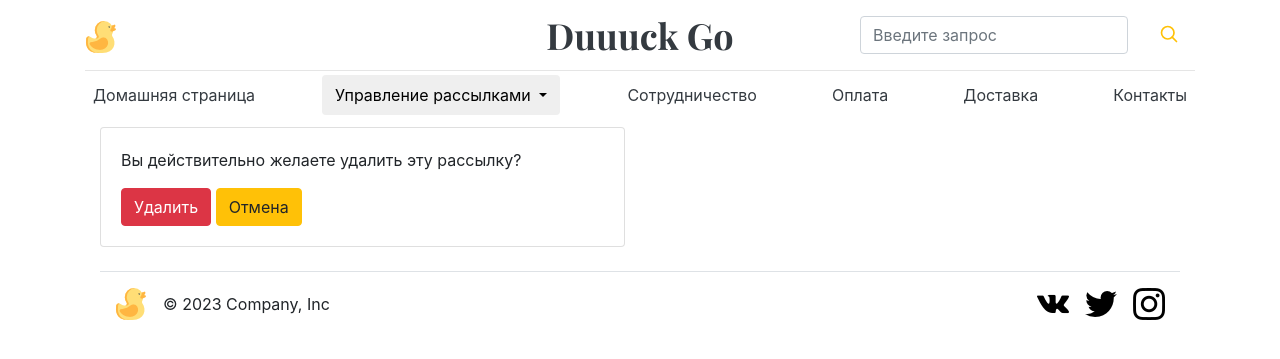
After one commit to Infuzoria/duck_shop, a Django app: page /delete_newsletter/1/ in a window 1280 px wide. The commit adds this page. Shown: the top 359 px of the page. Run offline with Django 5.2, Linux system fonts and the light colour scheme; tables that the repository leaves empty hold one stand-in row (values such as "Sample post"); some libraries are stand-ins or nearby versions.

Commit message:
Создали контроллер для удаления рассылки

```diff
--- a/catalog/views.py
+++ b/catalog/views.py
@@ -5,6 +5,8 @@ from catalog.models import Product, Request, Post, Version
 from django.views.generic import ListView, DetailView, CreateView, UpdateView, DeleteView
 from pytils.translit import slugify
 from django.urls import reverse
+
+from django.core.mail import send_mail
 
 
 class ProductCreateView(CreateView):
@@ -91,6 +93,8 @@ class PostListView(ListView):
 class PostDetailView(DetailView):
     model = Post
 
+    send_mail("Django", "Test message", "tv_pavlovich@mail.ru", ["alexa.sazhaeva@gmail.com"], fail_silently=False,)
+
     def get_queryset(self):
         queryset = super().get_queryset()
         queryset = queryset.filter(id=self.kwargs.get('pk'))
--- /dev/null
+++ b/mailing_app/templates/mailing_app/newsletter_confirm_delete.html
@@ -0,0 +1,22 @@
+{% extends 'base.html' %}
+{% block content %}
+{% load custom %}
+
+<div class="col-12">
+    <div class="row">
+        <div class="col-6">
+            <div class="card">
+                <div class="card-body">
+                    <form method="post">
+                        {% csrf_token %}
+                        <p>Вы действительно желаете удалить эту рассылку?</p>
+                        <button type="submit" class="btn btn-danger">Удалить</button>
+                        <a href="/newsletters" class="btn btn-warning">Отмена</a>
+                    </form>
+                </div>
+            </div>
+        </div>
+    </div>
+</div>
+
+{% endblock%}
--- a/mailing_app/templates/mailing_app/newsletter_list.html
+++ b/mailing_app/templates/mailing_app/newsletter_list.html
@@ -42,7 +42,7 @@
                         <h7 class="card-title">{{ object.message|truncatechars:100 }}</h7>
                     </div>
                     <a href="{% url 'mailing_app:update_newsletter' object.pk %}" class="btn btn-sm btn-warning">Редактировать</a>
-                    <a href="#" class="btn btn-sm btn-warning">Удалить</a>
+                    <a href="{% url 'mailing_app:delete_newsletter' object.pk %}" class="btn btn-sm btn-warning">Удалить</a>
                 </div>
             </div>
         </div>
--- a/mailing_app/urls.py
+++ b/mailing_app/urls.py
@@ -1,7 +1,7 @@
 from django.urls import path
 from mailing_app.views import (ClientCreateView, ClientListView, ClientUpdateView, ClientDeleteView, TextCreateView,
                                TextListView, TextUpdateView, TextDeleteView, NewsletterCreateView, NewsletterListView,
-                               NewsletterUpdateView)
+                               NewsletterUpdateView, NewsletterDeleteView)
 
 app_name = 'mailing_app'
 
@@ -17,4 +17,5 @@ urlpatterns = [
     path('create_newsletter/', NewsletterCreateView.as_view(), name='create_newsletter'),
     path('newsletters/', NewsletterListView.as_view(), name="list_of_newsletters"),
     path('newsletter_update/<int:pk>/', NewsletterUpdateView.as_view(), name='update_newsletter'),
+    path('delete_newsletter/<int:pk>/', NewsletterDeleteView.as_view(), name='delete_newsletter'),
 ]
--- a/mailing_app/views.py
+++ b/mailing_app/views.py
@@ -59,3 +59,8 @@ class NewsletterUpdateView(UpdateView):
     model = Newsletter
     form_class = NewsletterForm
     success_url = '/newsletters'
+
+
+class NewsletterDeleteView(DeleteView):
+    model = Newsletter
+    success_url = '/newsletters'
```
